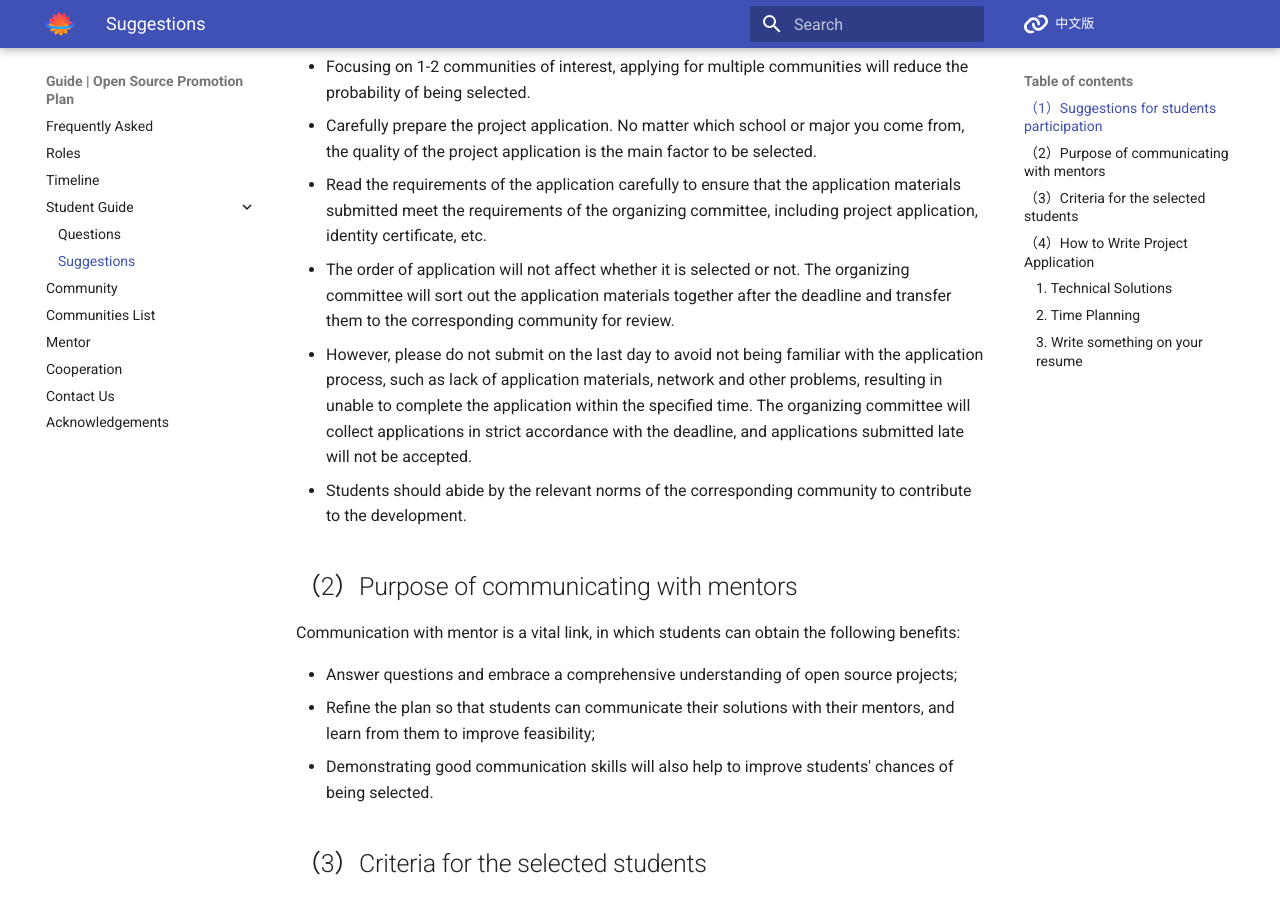
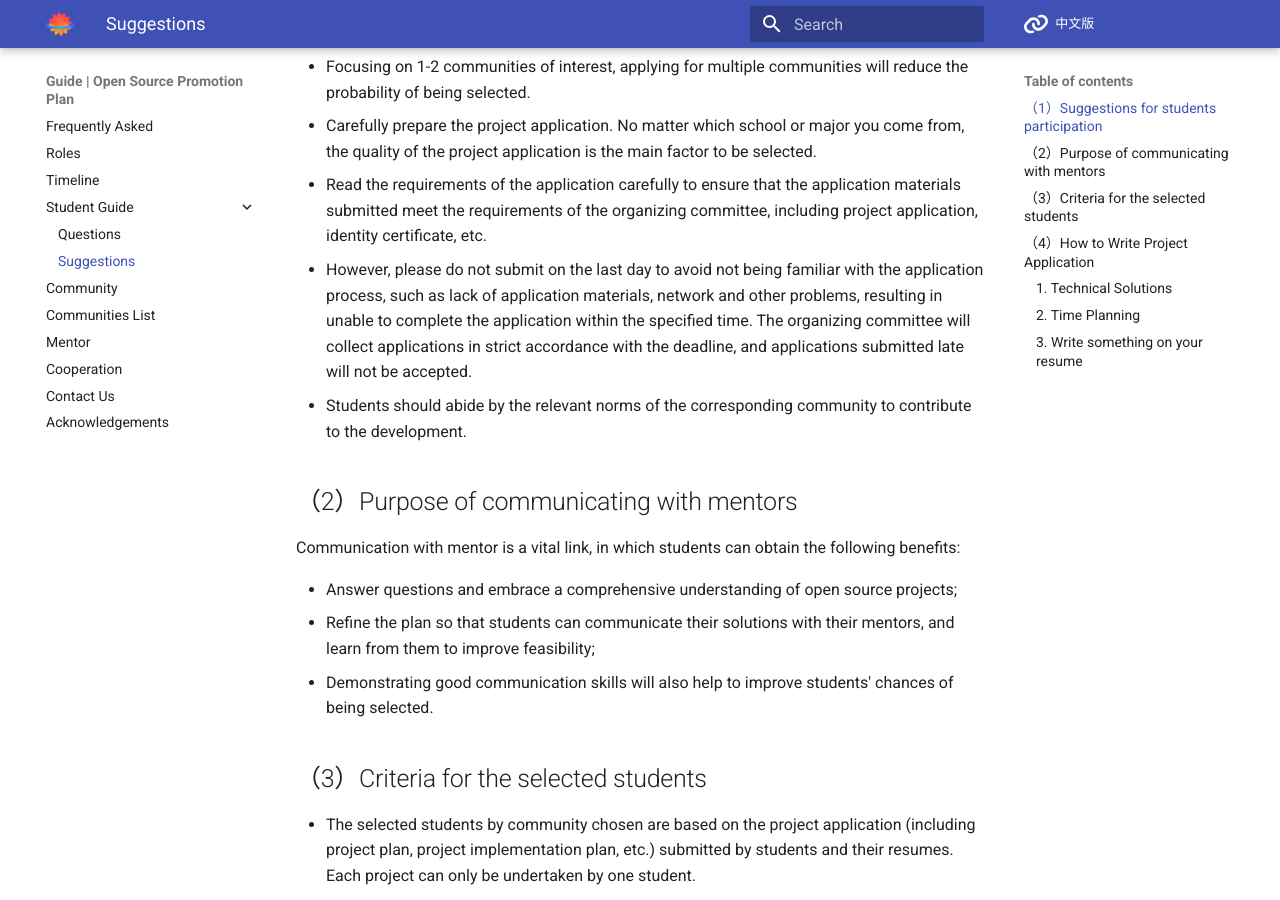
Before and after one commit to summer-ospp/help-en, an MkDocs documentation site: the page built from docs/proj_apply.md, in a window 1280 px wide and 900 px high, scrolled down 575 px. Built offline with MkDocs 1.6.1 and Material for MkDocs 9.7.7, drawn with Linux system fonts in a browser that asks for light colours; comment, search, counter and statistics services are not loaded.

Commit message:
Update proj_apply.md

```diff
--- a/docs/proj_apply.md
+++ b/docs/proj_apply.md
@@ -10,7 +10,6 @@
 - Focusing on 1-2 communities of interest, applying for multiple communities will reduce the probability of being selected.
 - Carefully prepare the project application. No matter which school or major you come from, the quality of the project application is the main factor to be selected.
 - Read the requirements of the application carefully to ensure that the application materials submitted meet the requirements of the organizing committee, including project application, identity certificate, etc.
-- The order of application will not affect whether it is selected or not. The organizing committee will sort out the application materials together after the deadline and transfer them to the corresponding community for review.
 - However, please do not submit on the last day to avoid not being familiar with the application process, such as lack of application materials, network and other problems, resulting in unable to complete the application within the specified time. The organizing committee will collect applications in strict accordance with the deadline, and applications submitted late will not be accepted.
 - Students should abide by the relevant norms of the corresponding community to contribute to the development.
 
```
